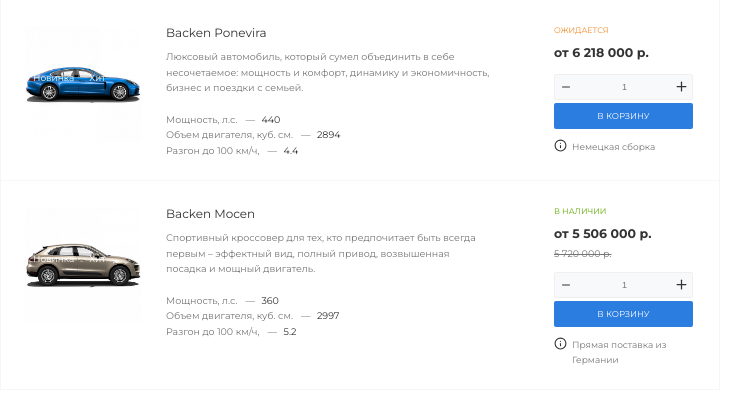
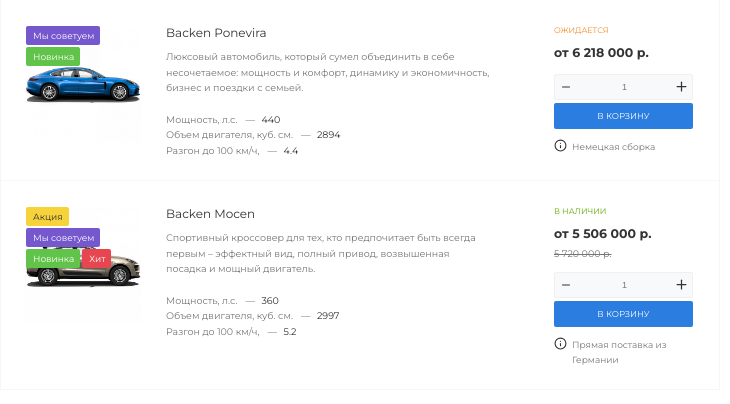
Before and after one commit to MarinaRacheeva/Boot_Camp, a PHP site: page / in a window 1280 px wide. Shown: the top 404 px of the page, without its empty margins (0-730 px from the left). Run offline with PHP 8.4, Linux system fonts and the light colour scheme.

Commit message:
Add files via upload

```diff
--- a/project_Marina_Racheeva/template/assets/css/screen.css
+++ b/project_Marina_Racheeva/template/assets/css/screen.css
@@ -130,30 +130,30 @@ img {
     }
 }
 
-.marks__item-action {
+.marks__item_action {
     background-color: #f7d33b;
     color: #333333;
 }
 
 .car:first-child
-.marks__item-action {
+.marks__item_action {
     display: none;
 }
 
-.marks__item-advice {
+.marks__item_advice {
     background-color: #7558cd;
 }
 
-.marks__item-new {
+.marks__item_new {
     background-color: #62c34b;
 }
 
-.marks__item-hit {
+.marks__item_hit {
     background-color: #e74650;
 }
 
 .car:first-child
-.marks__item-hit {
+.marks__item_hit {
     display: none;
 }
 
```
